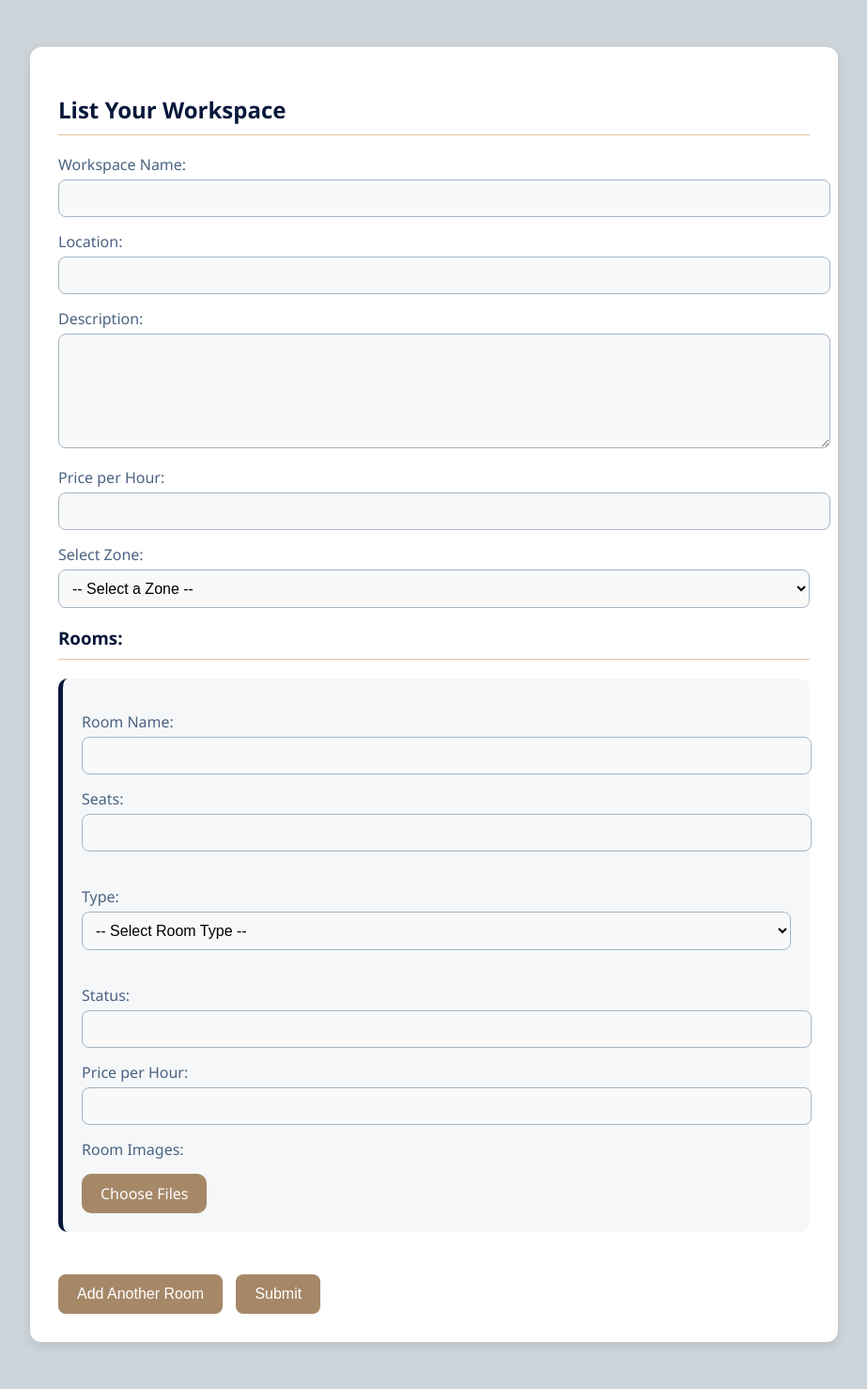
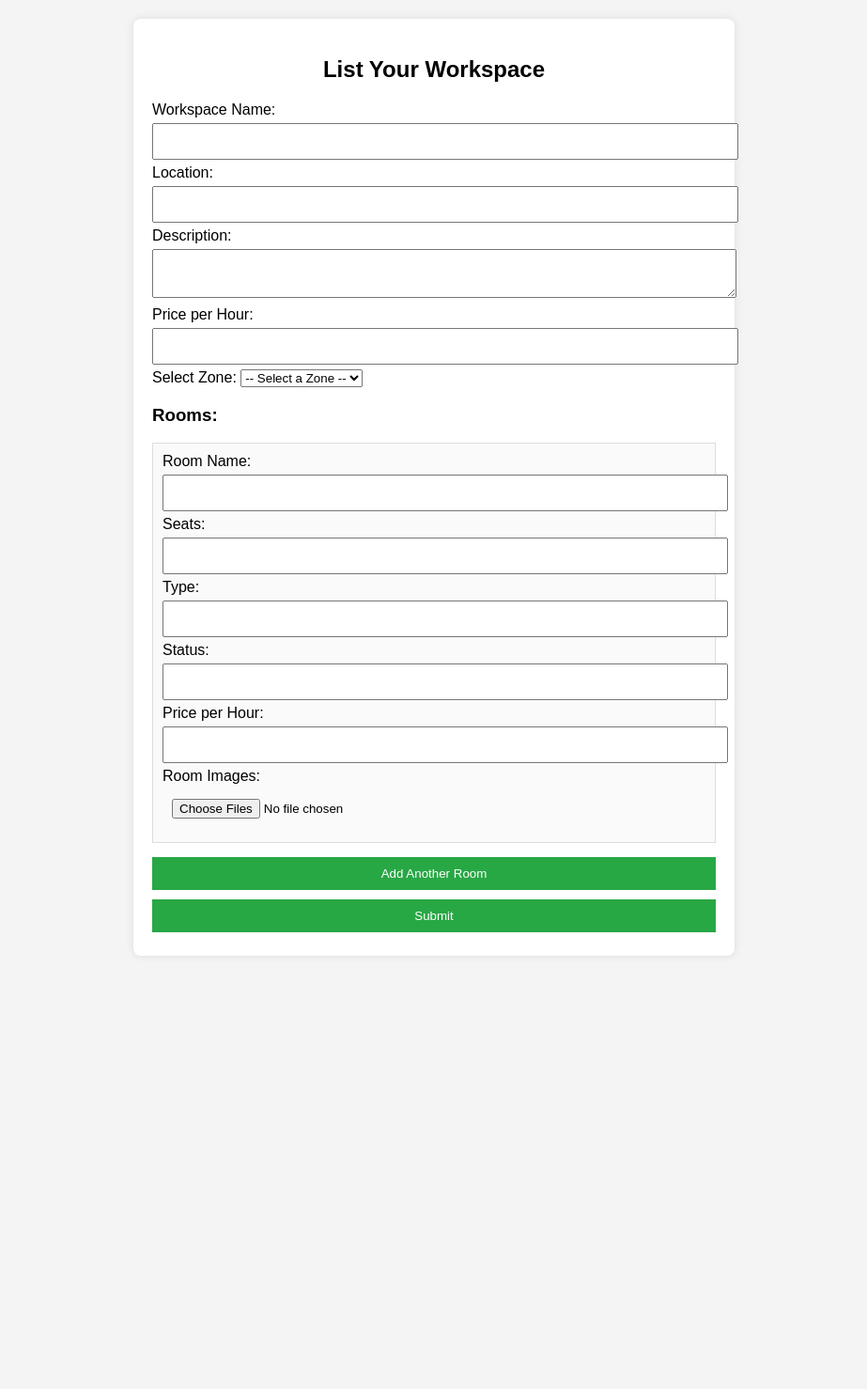
Before and after one commit to Sarahshendyy/WorkSphere, a PHP site: page /graduation/listing_workspaces.php in a window 1280 px wide. Shown: the whole page at 94% size, without its empty margins (178-1101 px from the left). After the commit the page ends 992 px from the top, so only its background shows below. Run offline with PHP 8.4, Linux system fonts and the light colour scheme; a user stored in the database is signed in; data comes from the database, SQL or seed files in the repository.

Commit message:
Add files via upload

```diff
--- a/workspace/listing_workspaces.php
+++ b/workspace/listing_workspaces.php
@@ -1,28 +1,27 @@
 <?php
 include "connection.php";
 
+// Check if the user is logged in
 if (!isset($_SESSION['user_id'])) {
     die("Session not set! <script>window.location.href='login.php';</script>");
 }
 
 $user_id = $_SESSION['user_id'];
 
+// Fetch zones for the dropdown
 $zone_query = "SELECT * FROM zone";
 $zone_result = mysqli_query($connect, $zone_query);
-$room_type_query = "SELECT * FROM room_types";
-$room_type_result = mysqli_query($connect, $room_type_query);
-$room_types = [];
-while ($type = mysqli_fetch_assoc($room_type_result)) {
-    $room_types[] = $type;
-}
 
-
+// Handle form submission
 if (isset($_POST['submit'])) {
+    // Workspace details
     $name = mysqli_real_escape_string($connect, $_POST['name']);
     $location = mysqli_real_escape_string($connect, $_POST['location']);
     $description = mysqli_real_escape_string($connect, $_POST['description']);
     $price_hr = floatval($_POST['price_hr']);
     $zone_id = intval($_POST['zone_id']);
+
+    // Insert workspace into the database
     $insert_workspace = "INSERT INTO workspaces (user_id, name, location, description, `price/hr`, zone_id, created_at)
                          VALUES ('$user_id', '$name', '$location', '$description', '$price_hr', '$zone_id', NOW())";
     $insertQry = mysqli_query($connect, $insert_workspace);
@@ -31,44 +30,38 @@ if (isset($_POST['submit'])) {
         die("Workspace Insert Error: " . mysqli_error($connect));
     }
 
-
+    // Get the ID of the newly inserted workspace
     $workspace_id = mysqli_insert_id($connect);
 
-
+    // Handle rooms
     if (!empty($_POST['rooms']) && is_array($_POST['rooms'])) {
         foreach ($_POST['rooms'] as $index => $room) {
             $room_name = mysqli_real_escape_string($connect, $room['name']);
             $seats = intval($room['seats']);
-            $type_id = intval($room['type']); // Changed to type_id
+            $room_type = mysqli_real_escape_string($connect, $room['type']);
             $room_status = mysqli_real_escape_string($connect, $room['status']);
             $price_hr = floatval($room['price_hr']);
 
-
+            // Handle room images
             $image_paths = [];
             if (!empty($_FILES['room_images']['name'][$index])) {
-                $target_dir = "img/";
-                if (!is_dir($target_dir)) {
-                    mkdir($target_dir, 0755, true);
-                }
-
+                $target_dir = "img/"; // Your images folder
                 foreach ($_FILES['room_images']['name'][$index] as $key => $image_name) {
-                    $file_ext = pathinfo($image_name, PATHINFO_EXTENSION);
-                    $new_filename = uniqid() . '.' . $file_ext;
-                    $target_file = $target_dir . $new_filename;
-
+                    $target_file = $target_dir . basename($image_name);
                     if (move_uploaded_file($_FILES['room_images']['tmp_name'][$index][$key], $target_file)) {
-                        $image_paths[] = $target_file;
+                        $image_paths[] = $target_file; // Save the path to the image
                     } else {
                         die("Failed to upload image: " . $_FILES['room_images']['name'][$index][$key]);
                     }
                 }
             }
 
+            // Convert the array of image paths to a comma-separated string
             $images = implode(",", $image_paths);
 
-
-            $insert_room = "INSERT INTO rooms (workspace_id, room_name, seats, type_id, room_status, images, `p/hr`)
-                            VALUES ('$workspace_id', '$room_name', '$seats', '$type_id', '$room_status', '$images', '$price_hr')";
+            // Insert room into the database
+            $insert_room = "INSERT INTO rooms (workspace_id, room_name, seats, room_type, room_status, images, `p/hr`)
+                            VALUES ('$workspace_id', '$room_name', '$seats', '$room_type', '$room_status', '$images', '$price_hr')";
             $insertRoomQry = mysqli_query($connect, $insert_room);
 
             if (!$insertRoomQry) {
@@ -77,6 +70,7 @@ if (isset($_POST['submit'])) {
         }
     }
 
+    // Success message and redirect
     echo "<script>alert('Workspace listed successfully!'); window.location.href='indexx.php';</script>";
     exit();
 }
@@ -88,7 +82,7 @@ if (isset($_POST['submit'])) {
     <meta charset="UTF-8">
     <meta name="viewport" content="width=device-width, initial-scale=1.0">
     <title>List a Workspace</title>
-    <link rel="stylesheet" href="./css/listing_workspaces.css">
+    <link rel="stylesheet" href="./css/listing_workspace.css">
 </head>
 <body>
 
@@ -96,7 +90,7 @@ if (isset($_POST['submit'])) {
     <h2>List Your Workspace</h2>
     <form action="" method="POST" enctype="multipart/form-data">
 
-
+        <!-- Workspace Details -->
         <label for="name">Workspace Name:</label>
         <input type="text" name="name" required>
 
@@ -119,7 +113,7 @@ if (isset($_POST['submit'])) {
             <?php endwhile; ?>
         </select>
 
-
+        <!-- Rooms Section -->
         <h3>Rooms:</h3>
         <div id="rooms">
             <div class="room">
@@ -128,18 +122,9 @@ if (isset($_POST['submit'])) {
 
                 <label>Seats:</label>
                 <input type="number" name="rooms[0][seats]" required>
-                <br><br>
 
                 <label>Type:</label>
-                <select name="rooms[0][type]" required>
-                    <option value="">-- Select Room Type --</option>
-                    <?php foreach ($room_types as $type): ?>
-                        <option value="<?php echo $type['type_id']; ?>">
-                            <?php echo $type['type_name']; ?>
-                        </option>
-                    <?php endforeach; ?>
-                </select>
-                <br><br>
+                <input type="text" name="rooms[0][type]" required>
 
                 <label>Status:</label>
                 <input type="text" name="rooms[0][status]" required>
@@ -148,13 +133,11 @@ if (isset($_POST['submit'])) {
                 <input type="number" step="0.01" name="rooms[0][price_hr]" required>
 
                 <label>Room Images:</label>
-                <label class="custom-file-label">
-                Choose Files
                 <input type="file" name="room_images[0][]" multiple>
-                    </label>
-                </div>
+            </div>
         </div>
 
+        <!-- Buttons -->
         <button type="button" onclick="addRoom()">Add Another Room</button>
         <button type="submit" name="submit">Submit</button>
     </form>
@@ -169,40 +152,27 @@ function addRoom() {
 
     roomDiv.innerHTML = `
         <label>Room Name:</label>
-        <input type="text" name="rooms[${roomCount}][name]" required>
+        <input type="text" name="rooms[\${roomCount}][name]" required>
 
         <label>Seats:</label>
-        <input type="number" name="rooms[${roomCount}][seats]" required>
-        <br><br>
+        <input type="number" name="rooms[\${roomCount}][seats]" required>
 
         <label>Type:</label>
-        <select name="rooms[${roomCount}][type]" required>
-            <option value="">-- Select Room Type --</option>
-            <?php foreach ($room_types as $type): ?>
-                <option value="<?php echo $type['type_id']; ?>">
-                    <?php echo $type['type_name']; ?>
-                </option>
-            <?php endforeach; ?>
-        </select>
-        <br><br>
+        <input type="text" name="rooms[\${roomCount}][type]" required>
 
         <label>Status:</label>
-        <input type="text" name="rooms[${roomCount}][status]" required>
+        <input type="text" name="rooms[\${roomCount}][status]" required>
 
         <label>Price per Hour:</label>
-        <input type="number" step="0.01" name="rooms[${roomCount}][price_hr]" required>
+        <input type="number" step="0.01" name="rooms[\${roomCount}][price_hr]" required>
 
         <label>Room Images:</label>
-        <label class="custom-file-label">
-            Choose Files
-            <input type="file" name="room_images[${roomCount}][]" multiple>
-        </label>
+        <input type="file" name="room_images[\${roomCount}][]" multiple>
     `;
 
     document.getElementById("rooms").appendChild(roomDiv);
     roomCount++;
 }
-
 </script>
 
 </body>
```
